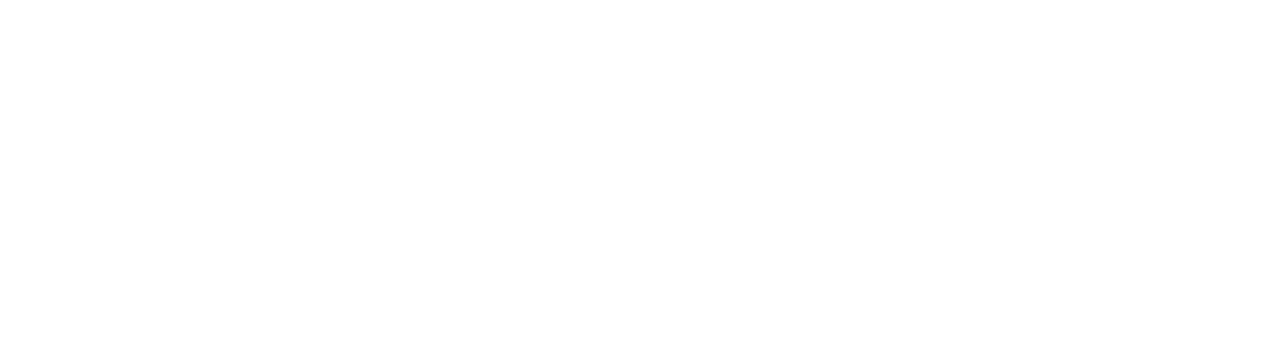
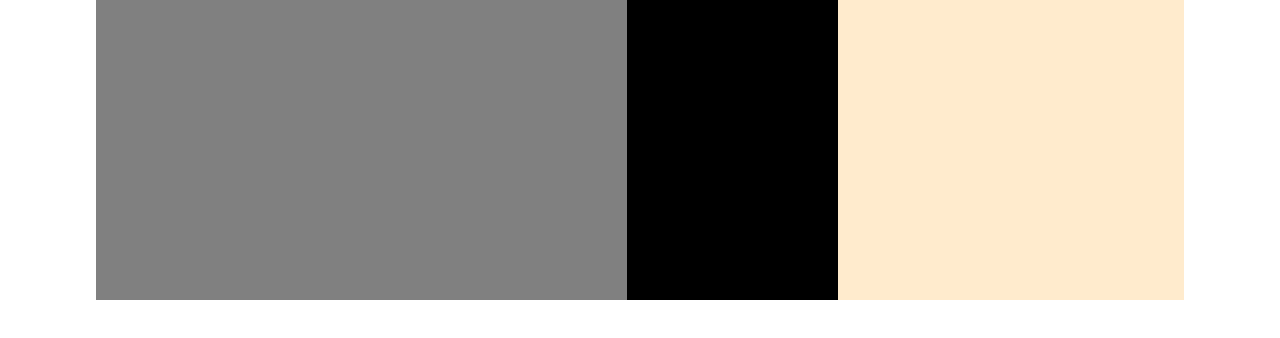
Before and after one commit to joshdaniels/working-with-neat, a website: page app/index.html in a window 1280 px wide. Drawn offline with nearby package versions, Linux system fonts and the light colour scheme; files that its build step writes are made by us from their sources; files whose address does not match are found by name.

Commit message:
finished neat example

```diff
--- a/app/index.html
+++ b/app/index.html
@@ -23,7 +23,10 @@
   </head>
   <body>
 
-   <div class="container"></div>
+   <div class="container">
+       <div class="column-a"></div>
+       <div class="column-b"></div>
+   </div>
 
     <!-- build:js scripts/vendor.js -->
     <!-- bower:js -->
--- a/app/styles/main.scss
+++ b/app/styles/main.scss
@@ -2,6 +2,27 @@
 @import 'bourbon/bourbon';
 @import 'neat/neat';
 
-container{
+.container{
 @include outer-container;
+background-color:black;
+max-width: 68em;
+margin-left: auto;
+margin-right: auto;
+background-color: black;
+height: 300px;
 }
+
+.column-a{
+@include span-columns(6);
+background-color:grey;
+height: 300px;
+}
+.column-b{
+@include span-columns(4);
+float: right;
+display: block;
+margin-right: 2.3576515979%;
+width: 31.7615656014%;
+background-color: blanchedalmond;
+height: 300px;
+}
```
Also changed, not shown: dist/404.html (added), dist/favicon.ico (added), dist/index.html (added), dist/robots.txt (added), dist/scripts/main.js (added), dist/scripts/vendor.js (added), dist/scripts/vendor/modernizr.js (added), dist/styles/main.css (added), dist/styles/vendor.css (added), 1 other file.
